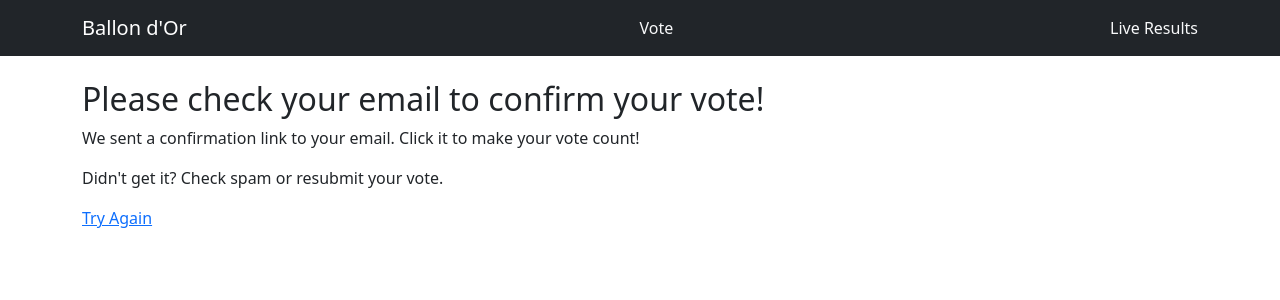
After one commit to MSH1019/Ballon-d-or, a Django app: page /vote-pending/ in a window 1280 px wide. The commit adds this page. Shown: the top 300 px of the page. Run offline with Django 5.2, Linux system fonts and the light colour scheme.

Commit message:
Implemented email verification for votes with one per email/year limit

```diff
--- a/ballon_dor/forms.py
+++ b/ballon_dor/forms.py
@@ -13,10 +13,12 @@ class VoteForm(forms.ModelForm):
             "player_3rd",
             "voter_name",
             "voter_country",
+            "email",
         ]
 
     def __init__(self, *args, year=None, **kwargs):
         super().__init__(*args, **kwargs)
+        self.fields["email"].required = True
         if year is None:
             year = get_active_year()  # helper
         allowed_qs = Player.objects.filter(candidate__year=year).order_by("name")
--- a/ballon_dor/models.py
+++ b/ballon_dor/models.py
@@ -1,7 +1,6 @@
 from django.db import models
 
 
-# TODO: Add media field to the db
 class Player(models.Model):
     name = models.CharField(max_length=100)
     country = models.CharField(max_length=50, blank=True)
@@ -81,6 +80,9 @@ class Vote(models.Model):
     voter_country = models.CharField(max_length=100, blank=True)
     ip_address = models.GenericIPAddressField(blank=True, null=True)
     year = models.PositiveIntegerField()
+    email = models.EmailField(blank=True)
+    is_verified = models.BooleanField(default=False)
+    token = models.CharField(max_length=36, blank=True)
 
     def __str__(self):
         return f"Vote: 1st-{self.player_1st.name}, 2nd-{self.player_2nd.name}, 3rd-{self.player_3rd.name}"
--- a/ballon_dor/urls.py
+++ b/ballon_dor/urls.py
@@ -1,9 +1,18 @@
 from django.urls import path
-from .views import HomePageView, LiveResultsView, VoteCreateView, AlreadyVotedView
+from .views import (
+    HomePageView,
+    LiveResultsView,
+    VoteCreateView,
+    AlreadyVotedView,
+    VerifyView,
+    VotePendingView,
+)
 
 urlpatterns = [
     path("", HomePageView.as_view(), name="home"),
     path("vote/", VoteCreateView.as_view(), name="vote"),
     path("live-results/", LiveResultsView.as_view(), name="live_results"),
     path("already-voted/", AlreadyVotedView.as_view(), name="already_voted"),
+    path("vote-pending/", VotePendingView.as_view(), name="vote_pending"),
+    path("verify/<str:token>/", VerifyView.as_view(), name="verify"),
 ]
--- a/ballon_dor/views.py
+++ b/ballon_dor/views.py
@@ -1,15 +1,14 @@
 from django.views.generic.edit import CreateView
 from django.views.generic import TemplateView
 from django.http import HttpResponse
-from django.urls import reverse_lazy
-from django.shortcuts import redirect, render
-from .models import Vote, Player, Candidate
+from django.urls import reverse_lazy, reverse
+from django.shortcuts import redirect
+from .models import Vote
 from .forms import VoteForm
 from django.utils import timezone
-from datetime import datetime
-from datetime import timezone as dt_timezone
-from django.db.models import Max
 from .utils import get_active_year, get_voting_deadline
+import uuid
+from django.core.mail import EmailMessage
 
 
 class VoteCreateView(CreateView):
@@ -27,27 +26,44 @@ class VoteCreateView(CreateView):
 
     def form_valid(self, form):
         active_year = get_active_year()
-        ip = self.get_client_ip()
-        print(f"DEBUG: IP detected: {ip}")
-        if Vote.objects.filter(ip_address=ip, year=active_year).exists():
+        email = form.cleaned_data["email"]
+        if Vote.objects.filter(
+            email=email, year=active_year, is_verified=True
+        ).exists():
             return redirect("already_voted")
-
-        form.instance.ip_address = ip
-        form.instance.year = active_year
-        return super().form_valid(form)
+        vote = form.save(commit=False)
+        vote.year = active_year
+        vote.token = str(uuid.uuid4())
+        vote.save()
+        verify_url = self.request.build_absolute_uri(
+            reverse("verify", args=[vote.token])
+        )
+        # HTML email body
+        html_body = f"""
+        <html>
+        <body>
+        <h2>Confirm Your Ballon D'or Vote</h2>
+        <p>Thanks for voting! Click the button below to verify:</p>
+        <a href="{verify_url}" style="background-color: #4CAF50; color: white; padding: 10px 20px; text-decoration: none;">Verify Vote</a>
+        <p>If the button doesn't work, copy this link: {verify_url}</p>
+        <p>Best,</p>
+        </body>
+        </html>
+        """
+        msg = EmailMessage(
+            "Confirm Your Vote",
+            html_body,
+            "Ballon D'or App <shabahmohamed01@gmail.com>",  # Sender name + email
+            [email],
+        )
+        msg.content_subtype = "html"  # For HTML rendering
+        msg.send()
+        return redirect("vote_pending")
 
     def form_invalid(self, form):
         print("DEBUG: form_invalid called")
         print(f"DEBUG: Form errors: {form.errors}")
         return super().form_invalid(form)
-
-    def get_client_ip(self):
-        x_forwarded_for = self.request.META.get("HTTP_X_FORWARDED_FOR")
-        if x_forwarded_for:
-            ip = x_forwarded_for.split(",")[0]
-        else:
-            ip = self.request.META.get("REMOTE_ADDR")
-        return ip
 
     def get_form_kwargs(self):
         kwargs = super().get_form_kwargs()
@@ -68,7 +84,7 @@ class LiveResultsView(TemplateView):
         }
         tally = {}
 
-        for vote in Vote.objects.filter(year=active_year):
+        for vote in Vote.objects.filter(year=active_year, is_verified=True):
             for field, points in points_map.items():
                 player = getattr(
                     vote, field
@@ -94,3 +110,23 @@ class AlreadyVotedView(TemplateView):
         context = super().get_context_data(**kwargs)
         context["message"] = "⚠️ You have already voted. Thank you!"
         return context
+
+
+class VotePendingView(TemplateView):
+    template_name = "ballon_dor/vote_pending.html"
+
+    def get_context_data(self, **kwargs):
+        context = super().get_context_data(**kwargs)
+        context["message"] = "Please check your email to confirm your vote!"
+        return context
+
+
+class VerifyView(TemplateView):
+    def get(self, request, token):
+        vote = Vote.objects.filter(token=token, is_verified=False).first()
+        if vote:
+            vote.is_verified = True
+            vote.token = ""
+            vote.save()
+            return redirect("live_results")
+        return HttpResponse("Invalid or already verified link.")
--- a/templates/ballon_dor/home.html
+++ b/templates/ballon_dor/home.html
@@ -5,7 +5,7 @@
 
 {% block content %}
 <div class="text-center mt-5">
-  <h1 class="display-4 mb-3">🏆 People's Ballon d'Or</h1>
+  <h1 class="display-4 mb-3">🏆 People's Ballon D'or</h1>
   <p class="lead mb-4">Pick your top 3 players and see how the world is voting!</p>
 
   <a href="{% url 'vote' %}" class="btn btn-lg btn-primary me-2">Vote Now</a>
--- /dev/null
+++ b/templates/ballon_dor/vote_pending.html
@@ -0,0 +1,10 @@
+{% extends "ballon_dor/base.html" %}  <!-- If no base, remove -->
+
+{% block title %}Vote Pending{% endblock %}
+
+{% block content %}
+<h2>{{ message }}</h2>
+<p>We sent a confirmation link to your email. Click it to make your vote count!</p>
+<p>Didn't get it? Check spam or resubmit your vote.</p>
+<a href="{% url 'vote' %}">Try Again</a>
+{% endblock %}
```
Also changed, not shown: ballon_dor_project/settings.py (+8 -0 lines), ballon_dor/migrations/0004_vote_email_vote_is_verified.py (added), ballon_dor/migrations/0005_vote_token.py (added).
